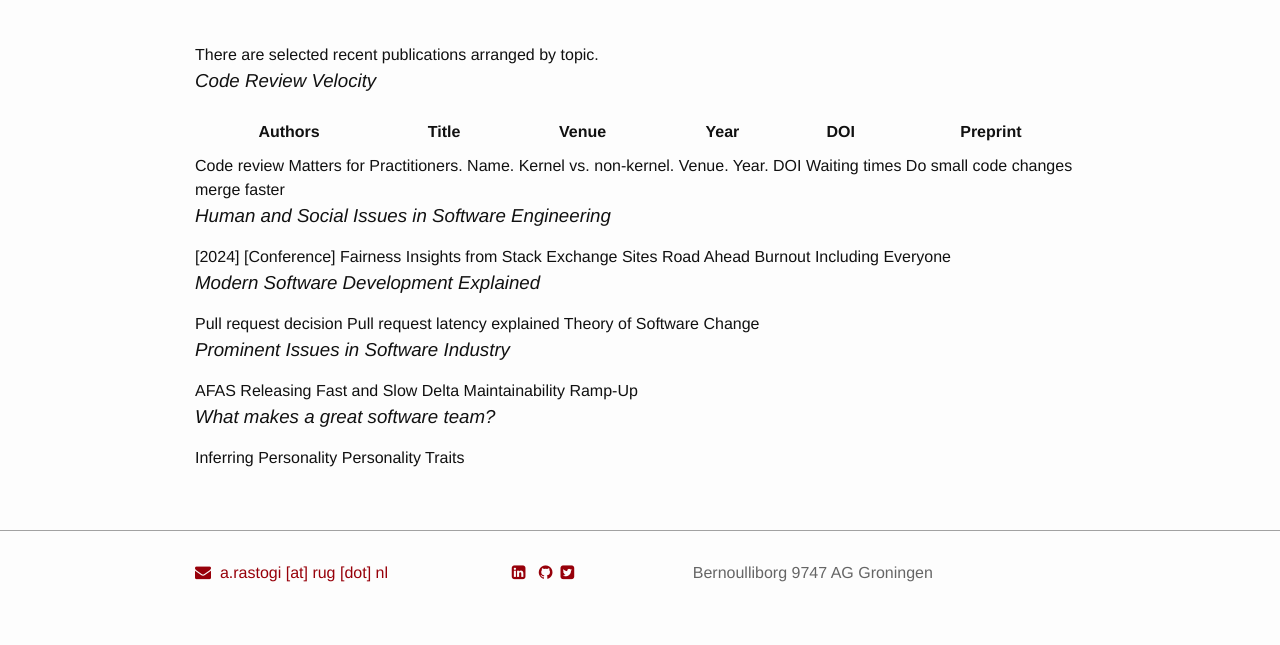
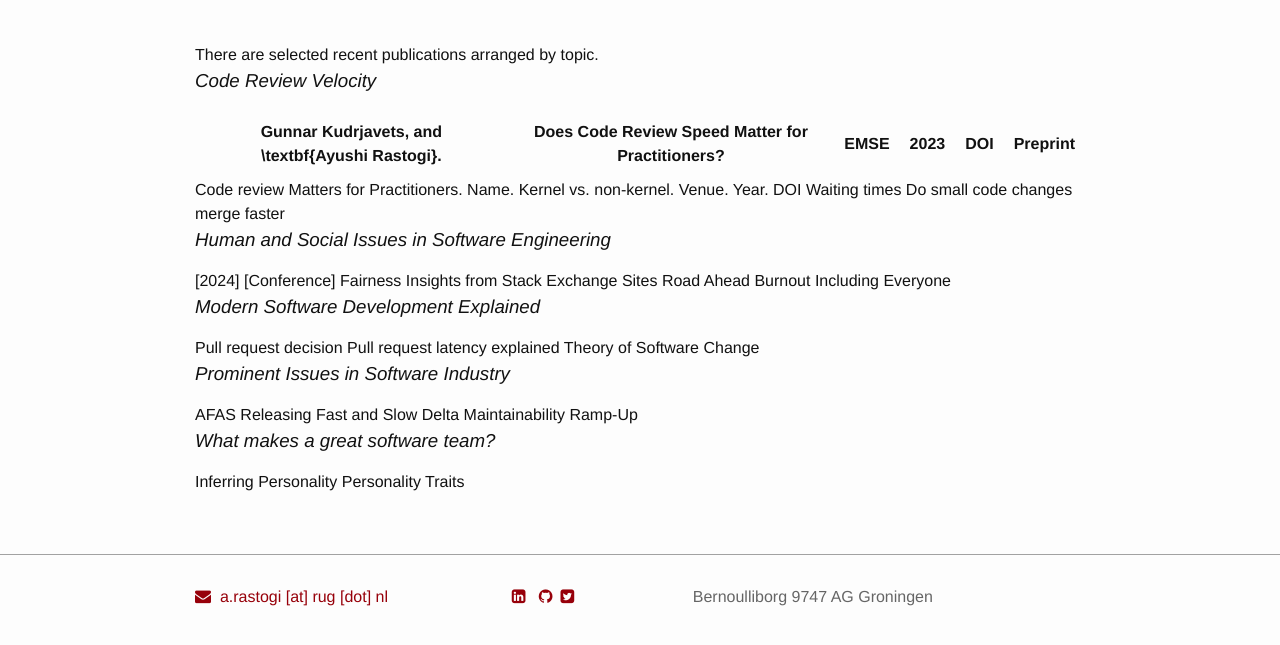
Before and after one commit to AyushiRastogi/AyushiRastogi.github.io, a plain HTML site: page research/research.html in a window 1280 px wide. Shown: the part 81-726 px from the top of the page. Drawn offline with Linux system fonts and the light colour scheme.

Commit message:
first entry

```diff
--- a/research/research.html
+++ b/research/research.html
@@ -51,14 +51,15 @@ There are selected recent publications arranged by topic.
 <h3>Code Review Velocity</h3>
                         <table>
                             <tr>
-                                <th> Authors </th>
-                                <th> Title </th>
-                                <th> Venue </th>
-                                <th> Year</th>
+                                <th> Gunnar Kudrjavets, and \textbf{Ayushi Rastogi}. </th>
+                                <th> Does Code Review Speed Matter for Practitioners? </th>
+                                <th> EMSE </th>
+                                <th> 2023</th>
                                 <th> DOI</th>
                                 <th> Preprint</th>
                             </tr>
                         </table>
+
 
 
 Code review Matters for Practitioners.
```
